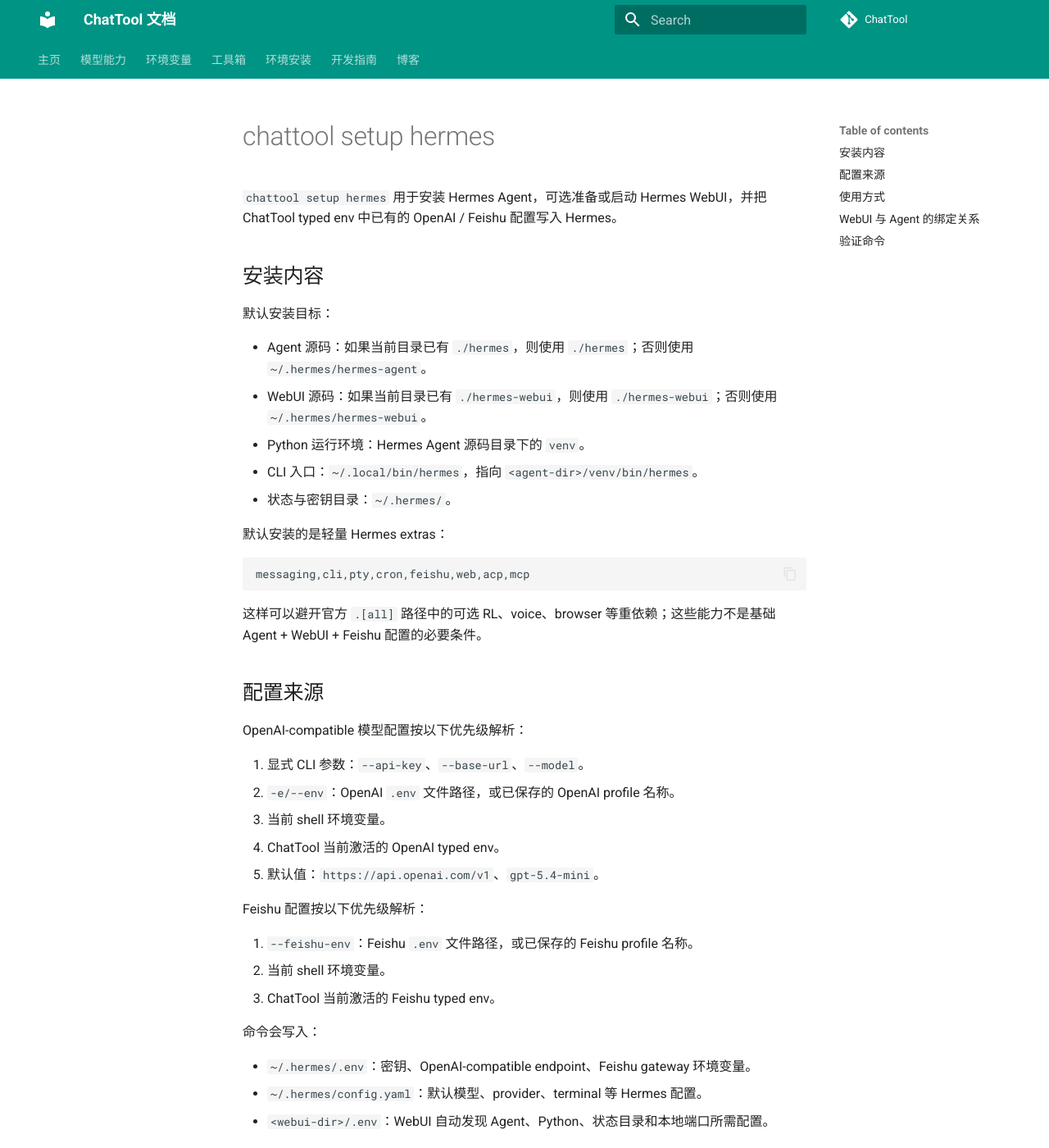
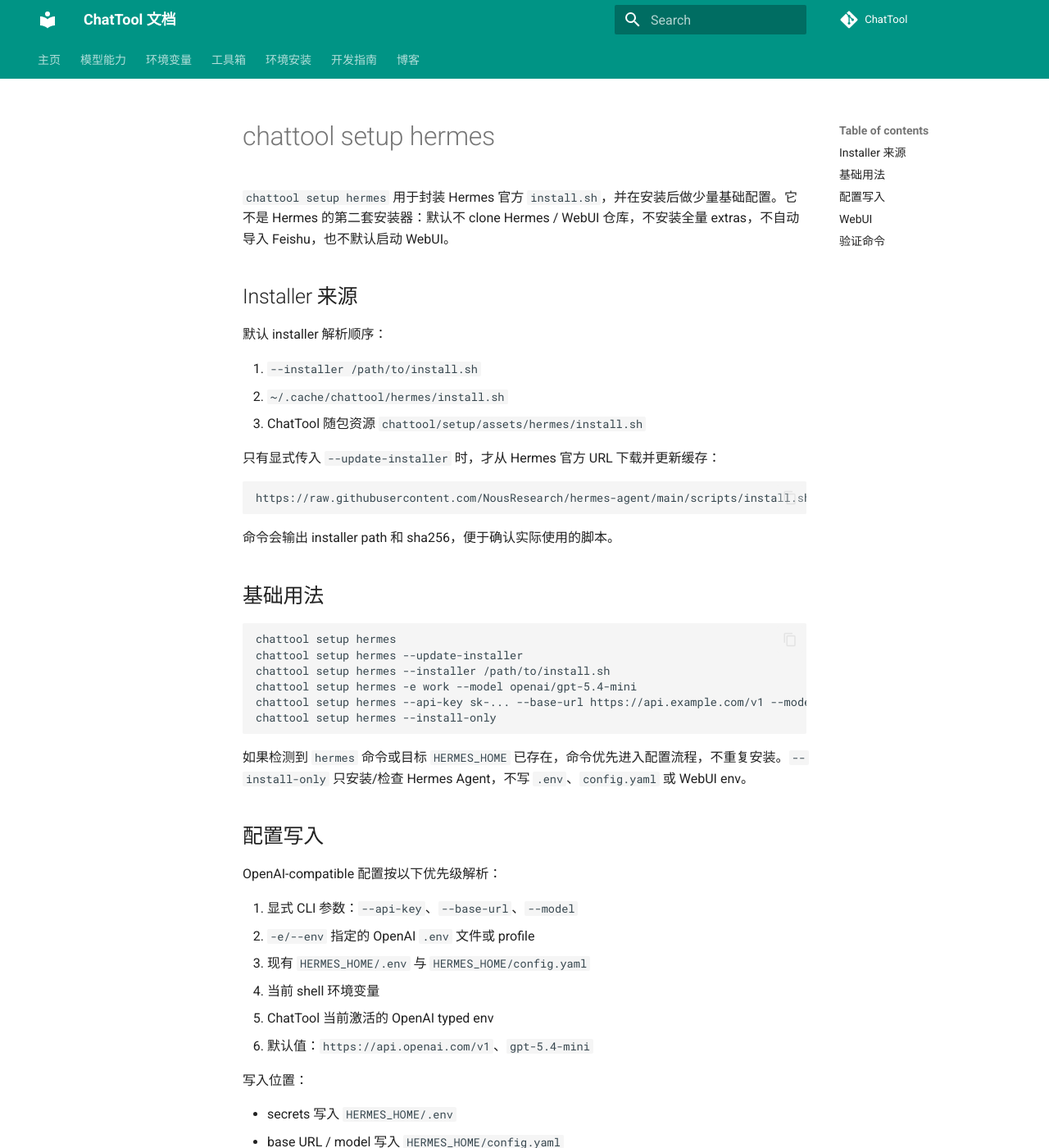
Before and after one commit to cubenlp/ChatTool, an MkDocs documentation site: the page built from docs/setup-hermes.md, in a window 1280 px wide and 1400 px high. Shown: the whole window at 82% size. Built offline with MkDocs 1.6.1 and Material for MkDocs 9.7.7, drawn with Linux system fonts in a browser that asks for light colours; comment, search, counter and statistics services are not loaded; the version menu is left out; some of the changed text lies outside the part shown.

Commit message:
docs: update hermes setup guidance

````diff
--- a/docs/client.md
+++ b/docs/client.md
@@ -247,24 +247,28 @@
 
 ### 0.6 Hermes (`setup hermes`)
 
-安装 Hermes Agent，并可选准备 Hermes WebUI 配置。默认会复用 ChatTool 的 OpenAI typed env；如果存在 Feishu typed env，也会映射到 Hermes gateway 使用的 `~/.hermes/.env`。
+安装或检查 Hermes Agent，并在需要时配置基础 OpenAI-compatible 参数。该命令封装 Hermes 官方 `install.sh`；默认使用本地缓存或随包 installer，不主动访问 GitHub 更新，也不默认 clone Hermes / WebUI 仓库。
 
 ```bash
 chattool setup hermes
-chattool setup hermes -e apple --feishu-env rexwzh
-chattool setup hermes --agent-dir ./hermes --webui-dir ./hermes-webui --start-webui
+chattool setup hermes -e apple --model openai/gpt-5.4-mini
+chattool setup hermes --installer /path/to/install.sh
+chattool setup hermes --with-webui-env --webui-dir ./hermes-webui --start-webui
 ```
 
 常用参数：
 
+- `--installer`：使用本地 Hermes 官方 `install.sh`。
+- `--update-installer`：从 Hermes 官方 URL 更新 ChatTool 缓存里的 installer。
+- `--hermes-home`：指定 Hermes home，默认 `~/.hermes`。
 - `-e/--env`：OpenAI 配置来源，支持 `.env` 文件路径或保存的 OpenAI profile 名。
-- `--feishu-env`：Feishu 配置来源，支持 `.env` 文件路径或保存的 Feishu profile 名。
-- `--install-only`：只安装 Hermes，不写入模型或 Feishu 配置。
-- `--with-webui/--no-webui`：是否准备 WebUI `.env`。
-- `--start-webui`：安装后启动 WebUI，默认地址 `http://127.0.0.1:8787`。
-- `--dry-run -I`：只打印计划，不执行 clone/install/write。
+- `--api-key` / `--base-url` / `--model`：显式写入 Hermes 基础模型配置。
+- `--feishu-env`：显式导入 Feishu 配置；不传时不会自动导入 Feishu。
+- `--install-only`：只安装/检查 Hermes，不写入 `.env`、`config.yaml` 或 WebUI env。
+- `--with-webui-env`：生成 WebUI env；如果没有 WebUI app files，会提示提供 `--webui-dir`。
+- `--start-webui`：使用已有 WebUI 目录的原生入口启动，优先 `./ctl.sh start`，否则 `./start.sh` 或 `python3 bootstrap.py`。
 
-当前实现默认安装轻量 extras：`messaging,cli,pty,cron,feishu,web,acp,mcp`，避免 Hermes 官方 `.[all]` 中 RL/voice 等非必需依赖拖慢或阻塞基础安装。
+重复运行时只更新本次命令管理的 key，不重写整份 `.env` 或 `config.yaml`。
 
 ### 0.7 Zsh (`setup zsh`)
 
--- a/docs/setup-hermes.md
+++ b/docs/setup-hermes.md
@@ -1,107 +1,97 @@
 # chattool setup hermes
 
-`chattool setup hermes` 用于安装 Hermes Agent，可选准备或启动 Hermes WebUI，并把 ChatTool typed env 中已有的 OpenAI / Feishu 配置写入 Hermes。
+`chattool setup hermes` 用于封装 Hermes 官方 `install.sh`，并在安装后做少量基础配置。它不是 Hermes 的第二套安装器：默认不 clone Hermes / WebUI 仓库，不安装全量 extras，不自动导入 Feishu，也不默认启动 WebUI。
 
-## 安装内容
+## Installer 来源
 
-默认安装目标：
+默认 installer 解析顺序：
 
-- Agent 源码：如果当前目录已有 `./hermes`，则使用 `./hermes`；否则使用 `~/.hermes/hermes-agent`。
-- WebUI 源码：如果当前目录已有 `./hermes-webui`，则使用 `./hermes-webui`；否则使用 `~/.hermes/hermes-webui`。
-- Python 运行环境：Hermes Agent 源码目录下的 `venv`。
-- CLI 入口：`~/.local/bin/hermes`，指向 `<agent-dir>/venv/bin/hermes`。
-- 状态与密钥目录：`~/.hermes/`。
+1. `--installer /path/to/install.sh`
+2. `~/.cache/chattool/hermes/install.sh`
+3. ChatTool 随包资源 `chattool/setup/assets/hermes/install.sh`
 
-默认安装的是轻量 Hermes extras：
+只有显式传入 `--update-installer` 时，才从 Hermes 官方 URL 下载并更新缓存：
 
 ```text
-messaging,cli,pty,cron,feishu,web,acp,mcp
+https://raw.githubusercontent.com/NousResearch/hermes-agent/main/scripts/install.sh
 ```
 
-这样可以避开官方 `.[all]` 路径中的可选 RL、voice、browser 等重依赖；这些能力不是基础 Agent + WebUI + Feishu 配置的必要条件。
+命令会输出 installer path 和 sha256，便于确认实际使用的脚本。
 
-## 配置来源
-
-OpenAI-compatible 模型配置按以下优先级解析：
-
-1. 显式 CLI 参数：`--api-key`、`--base-url`、`--model`。
-2. `-e/--env`：OpenAI `.env` 文件路径，或已保存的 OpenAI profile 名称。
-3. 当前 shell 环境变量。
-4. ChatTool 当前激活的 OpenAI typed env。
-5. 默认值：`https://api.openai.com/v1`、`gpt-5.4-mini`。
-
-Feishu 配置按以下优先级解析：
-
-1. `--feishu-env`：Feishu `.env` 文件路径，或已保存的 Feishu profile 名称。
-2. 当前 shell 环境变量。
-3. ChatTool 当前激活的 Feishu typed env。
-
-命令会写入：
-
-- `~/.hermes/.env`：密钥、OpenAI-compatible endpoint、Feishu gateway 环境变量。
-- `~/.hermes/config.yaml`：默认模型、provider、terminal 等 Hermes 配置。
-- `<webui-dir>/.env`：WebUI 自动发现 Agent、Python、状态目录和本地端口所需配置。
-
-密钥只写入本机文件，不应提交到 Git 仓库。
-
-## 使用方式
-
-只预览计划，不写文件、不执行安装：
+## 基础用法
 
 ```bash
-chattool setup hermes --dry-run -I
-```
-
-在当前 research project 内安装，并复用 ChatTool 当前激活的 typed env：
-
-```bash
-chattool setup hermes --agent-dir ./hermes --webui-dir ./hermes-webui
-```
-
-显式指定 OpenAI / Feishu profile：
-
-```bash
-chattool setup hermes -e apple --feishu-env rexwzh
-```
-
-安装并启动 WebUI：
-
-```bash
-chattool setup hermes --agent-dir ./hermes --webui-dir ./hermes-webui --start-webui
-```
-
-只安装依赖和 CLI 链接，不写模型或 Feishu 配置：
-
-```bash
+chattool setup hermes
+chattool setup hermes --update-installer
+chattool setup hermes --installer /path/to/install.sh
+chattool setup hermes -e work --model openai/gpt-5.4-mini
+chattool setup hermes --api-key sk-... --base-url https://api.example.com/v1 --model openai/gpt-5.4-mini
 chattool setup hermes --install-only
 ```
 
-## WebUI 与 Agent 的绑定关系
+如果检测到 `hermes` 命令或目标 `HERMES_HOME` 已存在，命令优先进入配置流程，不重复安装。`--install-only` 只安装/检查 Hermes Agent，不写 `.env`、`config.yaml` 或 WebUI env。
 
-一个 Hermes WebUI server 进程启动时绑定一套 Hermes Agent runtime，主要由这些变量决定：
+## 配置写入
 
-- `HERMES_WEBUI_AGENT_DIR`
-- `HERMES_WEBUI_PYTHON`
-- `HERMES_HOME`
-- `HERMES_CONFIG_PATH`
+OpenAI-compatible 配置按以下优先级解析：
 
-因此默认模型是“一套 WebUI 绑定一套 Hermes Agent runtime”。同一个 WebUI 内仍然可以有多个 sessions、workspaces 和 profiles。如果需要多套相互隔离的 Hermes 后端，可以启动多个 WebUI 进程，并为每个进程设置不同的端口、`HERMES_HOME` 和 `HERMES_WEBUI_AGENT_DIR`。
+1. 显式 CLI 参数：`--api-key`、`--base-url`、`--model`
+2. `-e/--env` 指定的 OpenAI `.env` 文件或 profile
+3. 现有 `HERMES_HOME/.env` 与 `HERMES_HOME/config.yaml`
+4. 当前 shell 环境变量
+5. ChatTool 当前激活的 OpenAI typed env
+6. 默认值：`https://api.openai.com/v1`、`gpt-5.4-mini`
+
+写入位置：
+
+- secrets 写入 `HERMES_HOME/.env`
+- base URL / model 写入 `HERMES_HOME/config.yaml`
+
+重复运行时只 patch 本次命令管理的 key，尽量保留未触达字段、注释和顺序。日志会显示 changed keys，但不会打印 secret value。
+
+Feishu 不会默认导入。需要时显式传入：
+
+```bash
+chattool setup hermes --feishu-env rexwzh
+```
+
+## WebUI
+
+独立 Hermes WebUI 需要已有 app files。ChatTool 不默认 clone WebUI 仓库。
+
+生成 WebUI env：
+
+```bash
+chattool setup hermes --with-webui-env --webui-dir /path/to/hermes-webui
+```
+
+启动 WebUI：
+
+```bash
+chattool setup hermes --start-webui --webui-dir /path/to/hermes-webui
+```
+
+启动时使用 WebUI 原生入口：
+
+1. `./ctl.sh start`
+2. `./start.sh`
+3. `python3 bootstrap.py`
+
+WebUI 不是 npm 项目，`setup hermes` 不会执行 `npm install` 或前端 build。
+
+默认 `--webui-host` 是 `127.0.0.1`。如果显式设置 `--webui-host 0.0.0.0`，必须同时设置 `--webui-password`。
 
 ## 验证命令
 
 安装后建议执行：
 
 ```bash
-hermes version
-hermes status
+hermes --help
 hermes doctor
-hermes -z 'Reply with exactly: HERMES_OK' --ignore-rules
+```
+
+如果启动了 WebUI：
+
+```bash
 curl --noproxy '*' http://127.0.0.1:8787/health
 ```
-
-如果本机配置了 HTTP 代理，本地 WebUI 健康检查建议使用 `--noproxy '*'`，或设置：
-
-```bash
-export NO_PROXY=127.0.0.1,localhost
-export no_proxy=127.0.0.1,localhost
-```
````
Also changed, not shown: CHANGELOG.md (+3 -1 lines), README.md (+1 -1 lines), README_en.md (+1 -1 lines).
